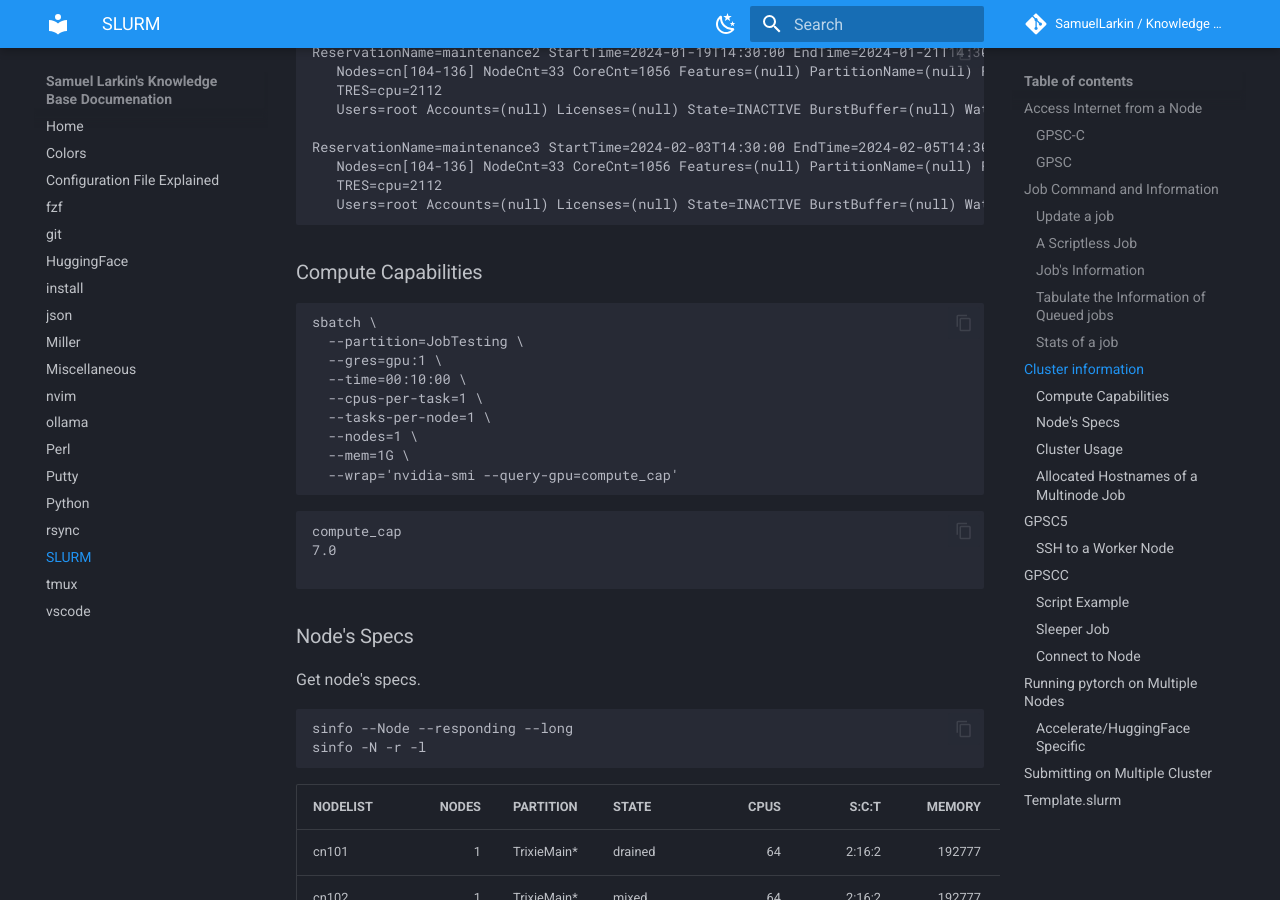
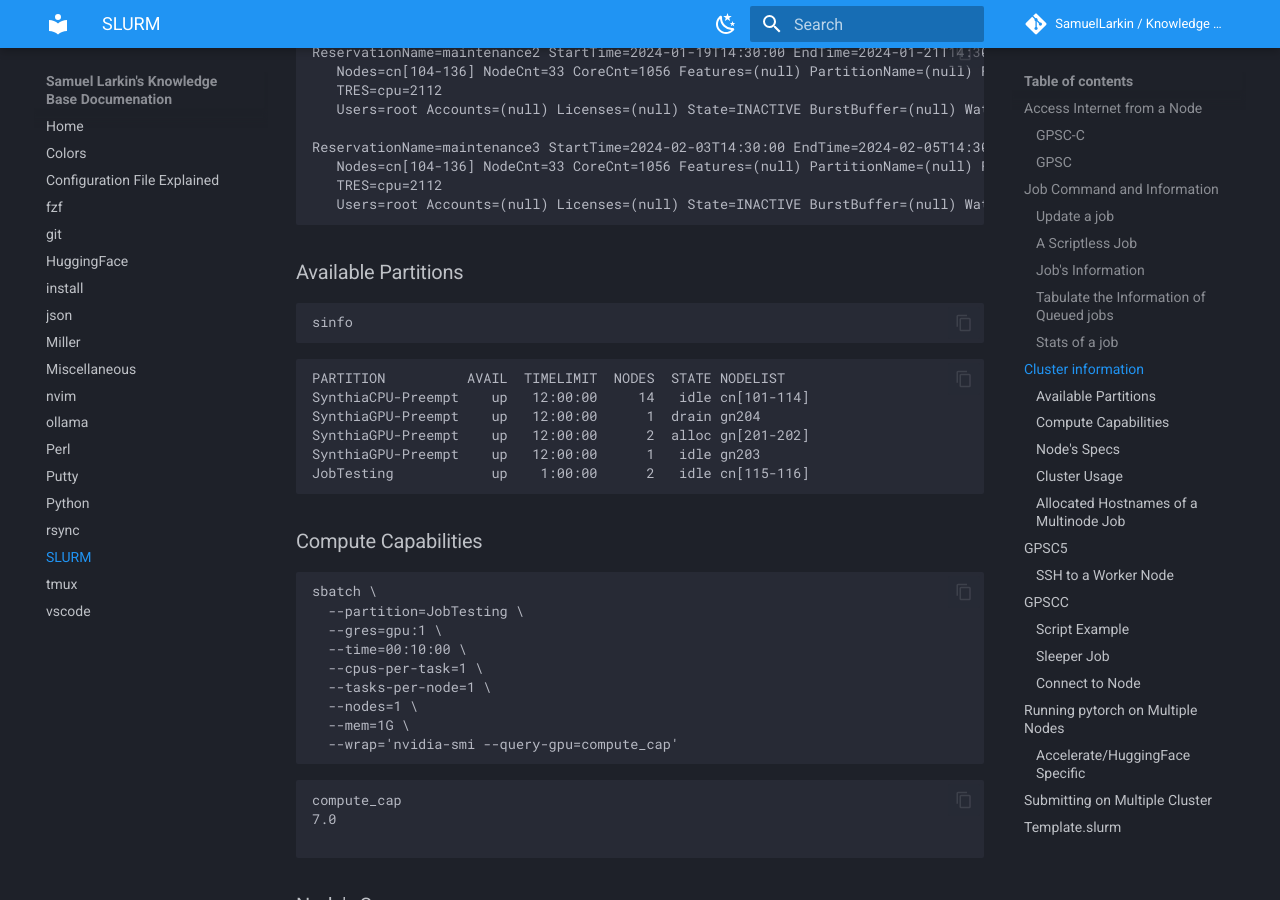
Before and after one commit to SamuelLarkin/kb, an MkDocs documentation site: the page built from docs/slurm.md, in a window 1280 px wide and 900 px high, scrolled down 3537 px. Built offline with MkDocs 1.6.1 and Material for MkDocs 9.7.7, drawn with Linux system fonts in a browser that asks for light colours; comment, search, counter and statistics services are not loaded; the version menu is left out.

Commit message:
docs(slurm): available partitions

````diff
--- a/docs/slurm.md
+++ b/docs/slurm.md
@@ -192,6 +192,21 @@ ReservationName=maintenance3 StartTime=2024-02-03T14:30:00 EndTime=2024-02-05T14
    Nodes=cn[104-136] NodeCnt=33 CoreCnt=1056 Features=(null) PartitionName=(null) Flags=MAINT,IGNORE_JOBS,SPEC_NODES,ALL_NODES
    TRES=cpu=2112
    Users=root Accounts=(null) Licenses=(null) State=INACTIVE BurstBuffer=(null) Watts=n/a
+```
+
+### Available Partitions
+
+```sh
+sinfo
+```
+
+```sh
+PARTITION          AVAIL  TIMELIMIT  NODES  STATE NODELIST
+SynthiaCPU-Preempt    up   12:00:00     14   idle cn[101-114]
+SynthiaGPU-Preempt    up   12:00:00      1  drain gn204
+SynthiaGPU-Preempt    up   12:00:00      2  alloc gn[201-202]
+SynthiaGPU-Preempt    up   12:00:00      1   idle gn203
+JobTesting            up    1:00:00      2   idle cn[115-116]
 ```
 
 ### Compute Capabilities
````
